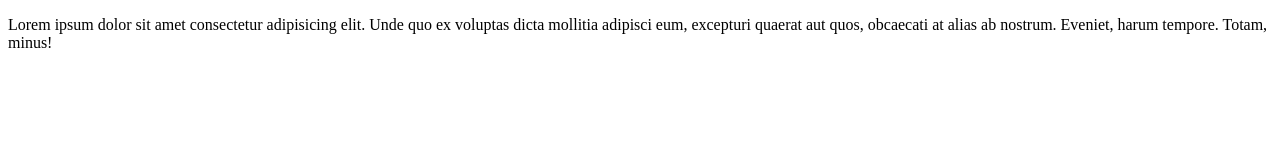
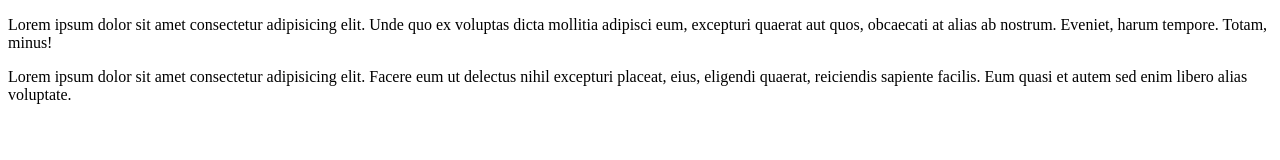
Before and after one commit to sorifull123/new, a plain HTML site: page index.html in a window 1280 px wide. Drawn offline with Linux system fonts and the light colour scheme.

Commit message:
new push

```diff
--- a/index.html
+++ b/index.html
@@ -14,6 +14,11 @@
       excepturi quaerat aut quos, obcaecati at alias ab nostrum. Eveniet, harum tempore. Totam, minus!</p>
   </div>
 
+  <div>
+    <p>Lorem ipsum dolor sit amet consectetur adipisicing elit. Facere eum ut delectus nihil excepturi placeat, eius,
+      eligendi quaerat, reiciendis sapiente facilis. Eum quasi et autem sed enim libero alias voluptate.</p>
+  </div>
+
 </body>
 
 </html>
```
